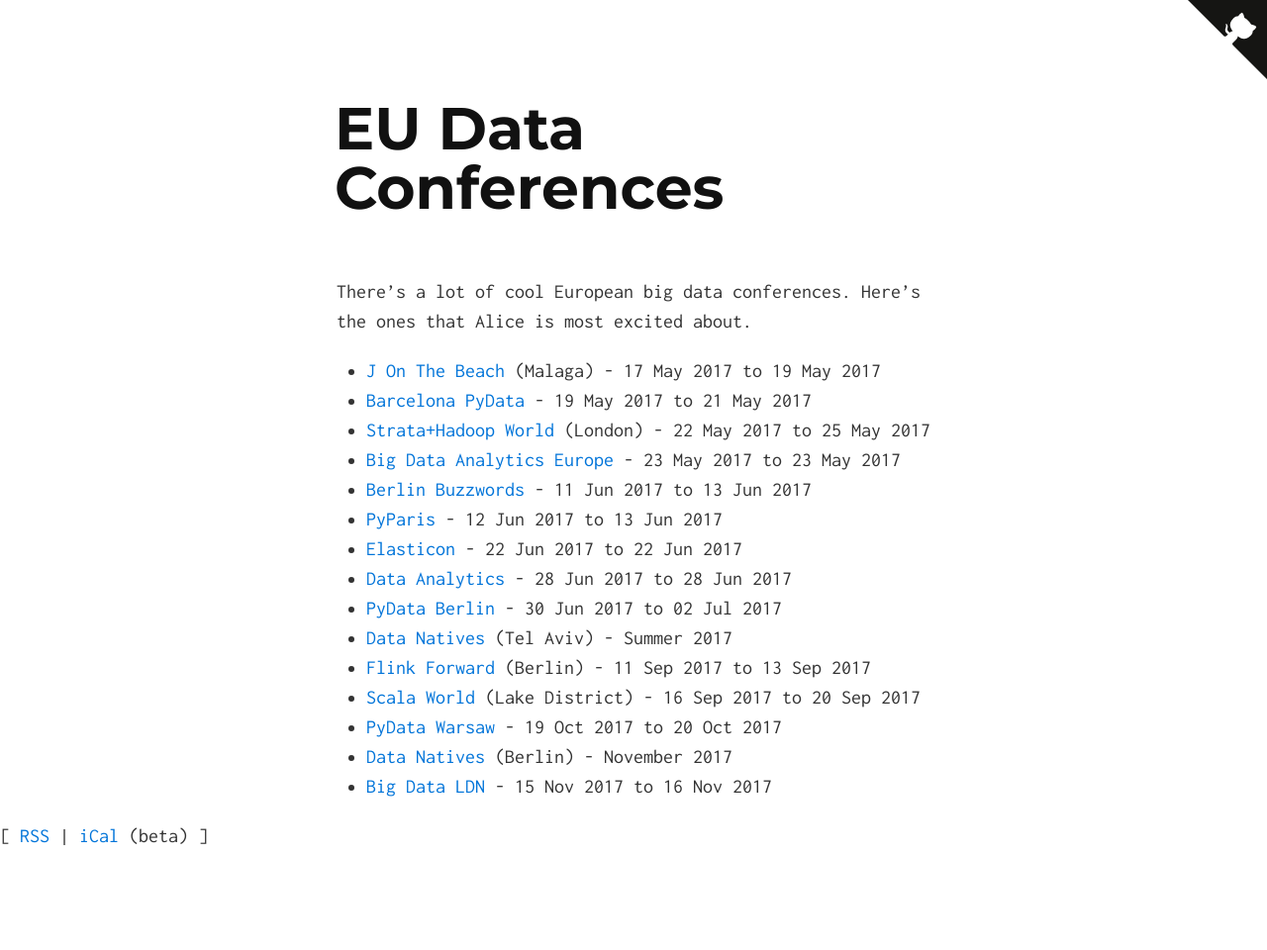
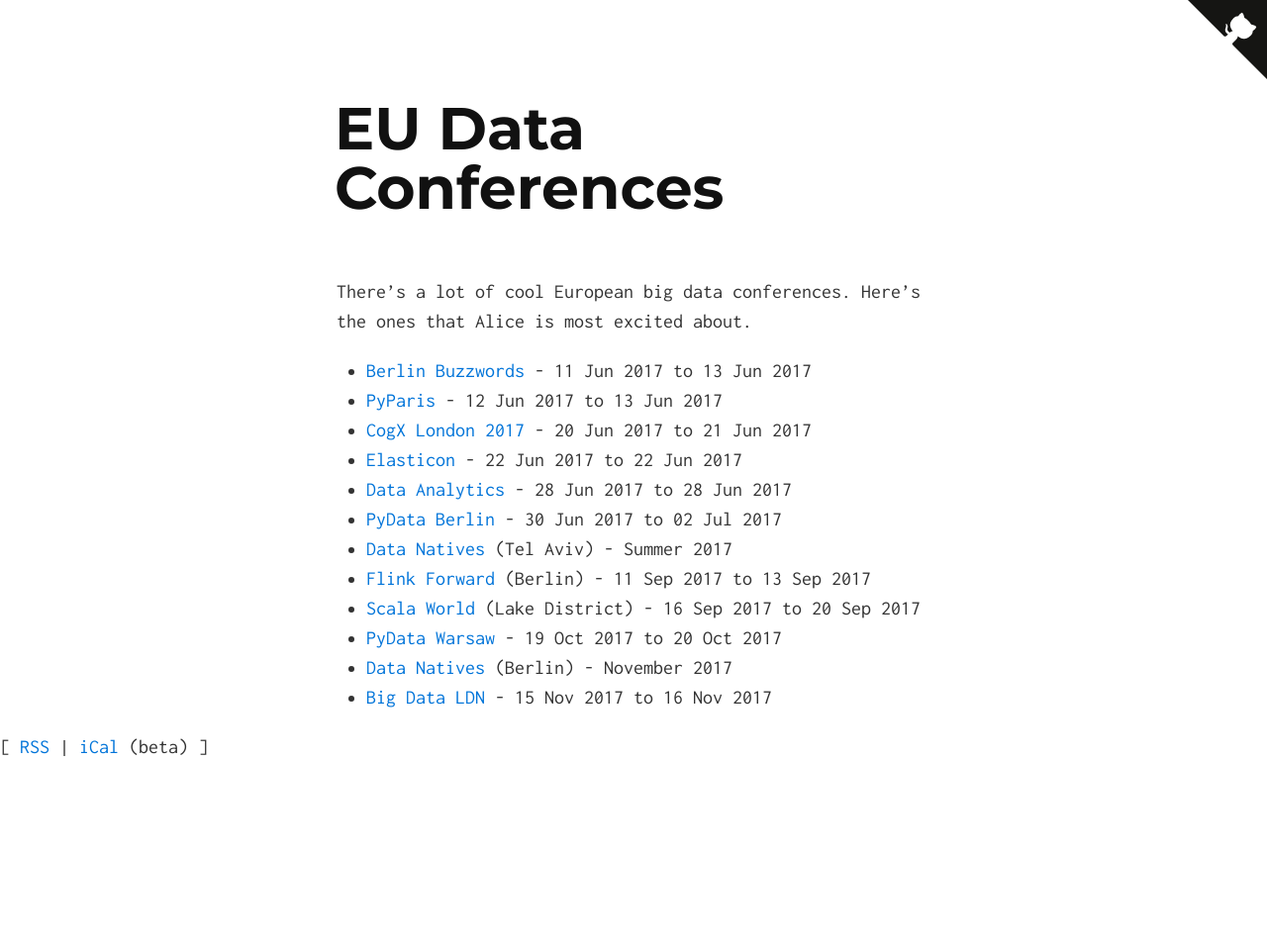
Before and after one commit to eudataconf/eudataconf, a Jekyll site: the page built from index.md, in a window 1280 px wide. Shown: the whole page at 99% size. Built offline with Jekyll 4.4.1, drawn with Linux system fonts in a browser that asks for light colours; after the commit the page ends 900 px from its top, so only the background shows below that.

Commit message:
add cogx, remove past conferences

```diff
--- a/_data/conferences.yml
+++ b/_data/conferences.yml
@@ -1,29 +1,3 @@
-- name: J On The Beach
-  location: Malaga
-  roughdate: May 17-19 2017
-  uri: http://jonthebeach.com/
-  uid: 2
-  startdate: 2017-05-17
-  enddate: 2017-05-19
-- name: Barcelona PyData
-  roughdate: May 19-21 2017
-  uri: https://pydata.org/barcelona2017/
-  uid: 3
-  startdate: 2017-05-19
-  enddate: 2017-05-21
-- name: Strata+Hadoop World
-  location: London
-  roughdate: May 22-25 2017
-  uri: https://conferences.oreilly.com/strata/strata-eu/public/register
-  uid: 4
-  startdate: 2017-05-22
-  enddate: 2017-05-25
-- name: Big Data Analytics Europe
-  roughdate: May 23 2017
-  uri: http://www.whitehallmedia.co.uk/bdaeurope/
-  uid: 5
-  startdate: 2017-05-23
-  enddate: 2017-05-23
 - name: Berlin Buzzwords
   roughdate: June 11-13 2017
   uri: https://berlinbuzzwords.de/17/about
@@ -36,6 +10,12 @@
   uid: 7
   startdate: 2017-06-12
   enddate: 2017-06-13
+- name: CogX London 2017
+  roughdate: June 20-21 2017
+  uri: https://cogx.co/
+  uid: 17
+  startdate: 2017-06-20
+  enddate: 2017-06-21
 - name: Elasticon
   roughdate: 22 June 2017
   uri: https://www.elastic.co/elasticon/tour/2017/london
```
